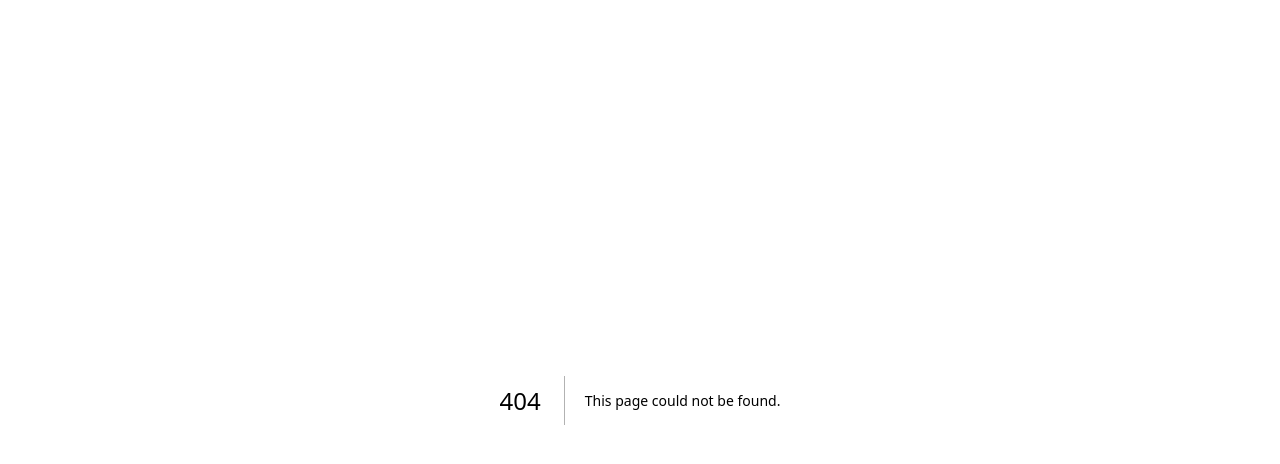
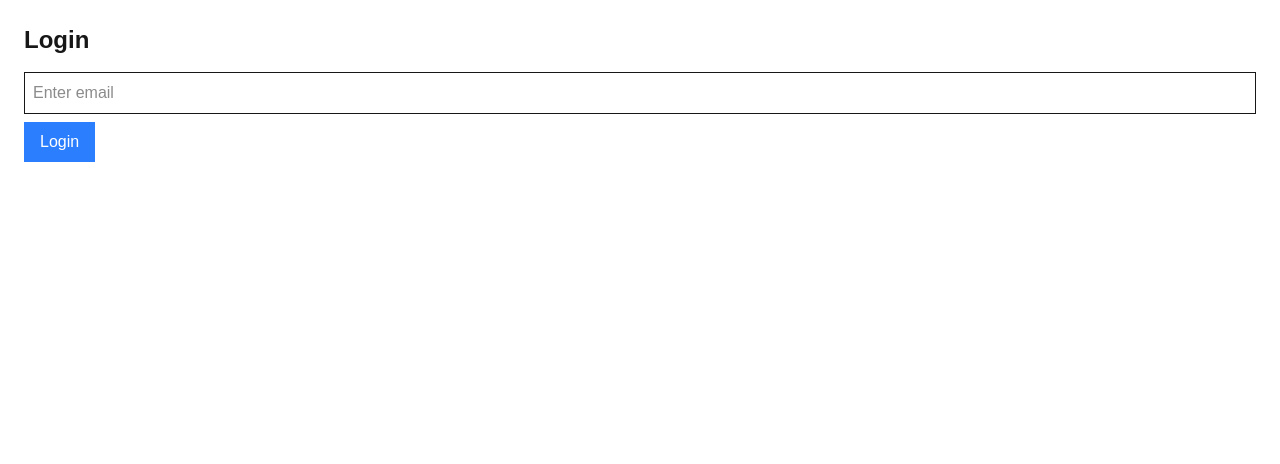
Before and after one commit to samikshab3610/ai-app-generator, a Next.js app: page /login in a window 1280 px wide. Before the commit this address had no page. Shown: the top 464 px of the page. Built offline with nearby package versions, Linux system fonts and the light colour scheme.

Commit message:
phase 7: added basic authentication system

```diff
--- /dev/null
+++ b/app/login/page.tsx
@@ -0,0 +1,40 @@
+"use client"
+
+import { useState } from "react"
+import { useRouter } from "next/navigation"
+
+export default function Login() {
+  const [email, setEmail] = useState("")
+  const router = useRouter()
+
+  const handleLogin = () => {
+    if (!email) {
+      alert("Enter email")
+      return
+    }
+
+    localStorage.setItem("user", email)
+    router.push("/")
+  }
+
+  return (
+    <div className="p-6">
+      <h1 className="text-2xl font-bold mb-4">Login</h1>
+
+      <input
+        type="email"
+        placeholder="Enter email"
+        className="border p-2 w-full mb-2"
+        value={email}
+        onChange={(e) => setEmail(e.target.value)}
+      />
+
+      <button
+        onClick={handleLogin}
+        className="bg-blue-500 text-white px-4 py-2"
+      >
+        Login
+      </button>
+    </div>
+  )
+}
--- a/app/page.tsx
+++ b/app/page.tsx
@@ -2,6 +2,7 @@
 
 import ComponentMapper from "@/components/renderer/ComponentMapper"
 import { useEffect, useState } from "react"
+import { useRouter } from "next/navigation"
 
 export default function Home() {
   const [json, setJson] = useState(`{
@@ -22,6 +23,14 @@ export default function Home() {
   const [config, setConfig] = useState<any>(null)
   const [data, setData] = useState<any[]>([])
 
+  const router = useRouter()
+
+  useEffect(() => {
+    const user = localStorage.getItem("user")
+    if (!user) {
+      router.push("/login")
+    }
+  }, [])
 
   useEffect(() => {
     fetchData()
@@ -59,6 +68,16 @@ export default function Home() {
       </p>
 
 
+      <button
+        onClick={() => {
+          localStorage.removeItem("user")
+          window.location.href = "/login"
+        }}
+        className="bg-red-500 text-white px-4 py-2 rounded"
+      >
+        Logout
+      </button>
+
       <textarea
         className="border w-full p-2 h-40"
         placeholder="Paste JSON here..."
```
